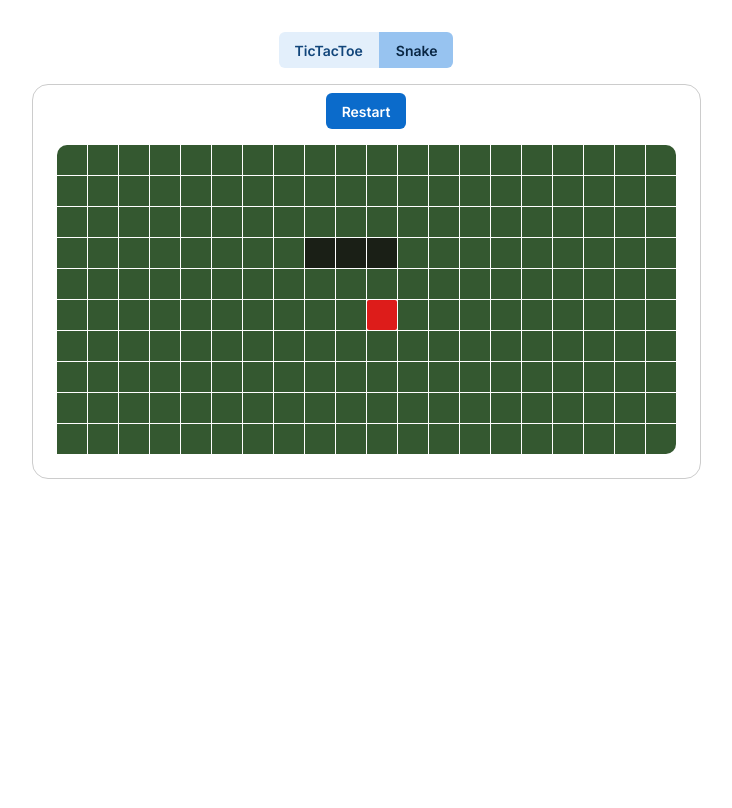
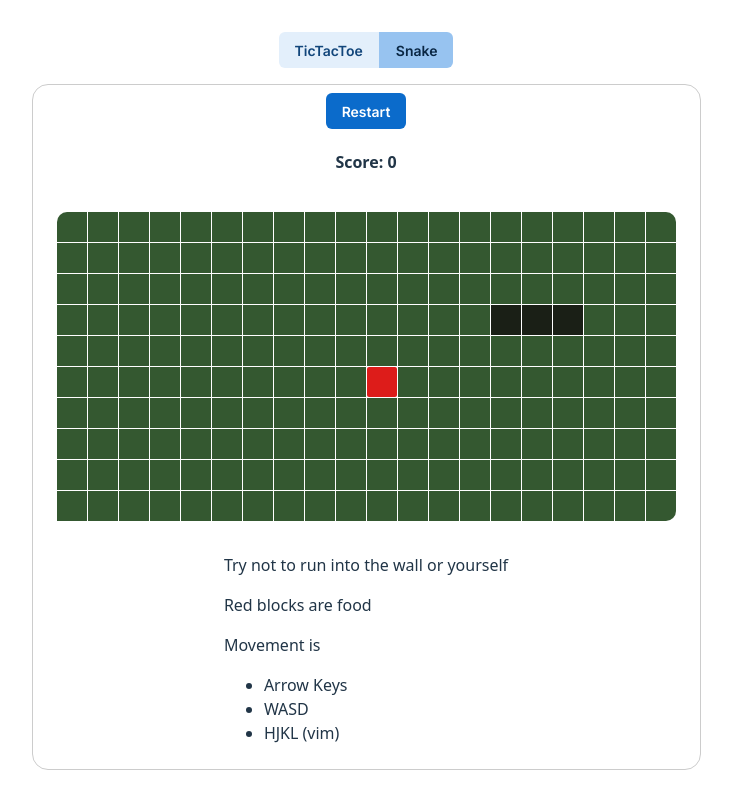
Before and after one commit to paddymills/cmpsc421, a React (Vite) app: page / in a window 1280 px wide. Both pictures are taken after a click on the button "Snake". Shown: the top 808 px of the page, without its empty margins (274-1006 px from the left). Built offline with nearby package versions, Linux system fonts and the light colour scheme.

Commit message:
add collision

```diff
--- a/src/Snake.tsx
+++ b/src/Snake.tsx
@@ -2,7 +2,7 @@ import { useState, useEffect, useCallback } from "react";
 import { Button, Modal, ModalDialog, ModalClose, Typography } from "@mui/joy";
 
 // movements per second
-const SPEED = 2;
+const SPEED = 4;
 
 type Loc = {
   row: number;
@@ -87,6 +87,8 @@ export function SnakeGame() {
         case "l":
           turn(Direction.RIGHT);
           break;
+        default:
+          console.log(`Unexpected key: ${event.key}`);
       }
     },
     [direction],
@@ -146,15 +148,25 @@ export function SnakeGame() {
       newSnake.pop();
     }
 
+    // head occurences (for testing a crash into snake)
+    const head = newSnake[0];
+    const collision = newSnake
+      .slice(1)
+      .some((cell) => cell.row === head.row && cell.col === head.col);
+
     // check for game over
-    if (
+    if (collision) {
+      setPlaying(false);
+      setModalText("Game Over. You ran into yourself.");
+      return;
+    } else if (
       newSnake[0].row < 0 ||
       newSnake[0].row >= 10 ||
       newSnake[0].col < 0 ||
       newSnake[0].col >= 20
     ) {
       setPlaying(false);
-      setModalText("Game Over");
+      setModalText("Game Over. You hit a wall.");
       return;
     }
 
@@ -175,10 +187,21 @@ export function SnakeGame() {
     <>
       <div className="game">
         <Button onClick={restart}>Restart</Button>
+        <h4>Score: {snake.length - 3}</h4>
         <div className="board snake">
           {board().map((cell, index) => (
             <div key={index} className={cell}></div>
           ))}
+        </div>
+        <div>
+          <p>Try not to run into the wall or yourself</p>
+          <p>Red blocks are food</p>
+          <p>Movement is</p>
+          <ul>
+            <li>Arrow Keys</li>
+            <li>WASD</li>
+            <li>HJKL (vim)</li>
+          </ul>
         </div>
       </div>
       <Modal open={modalText !== null} onClose={() => setModalText(null)}>
```
